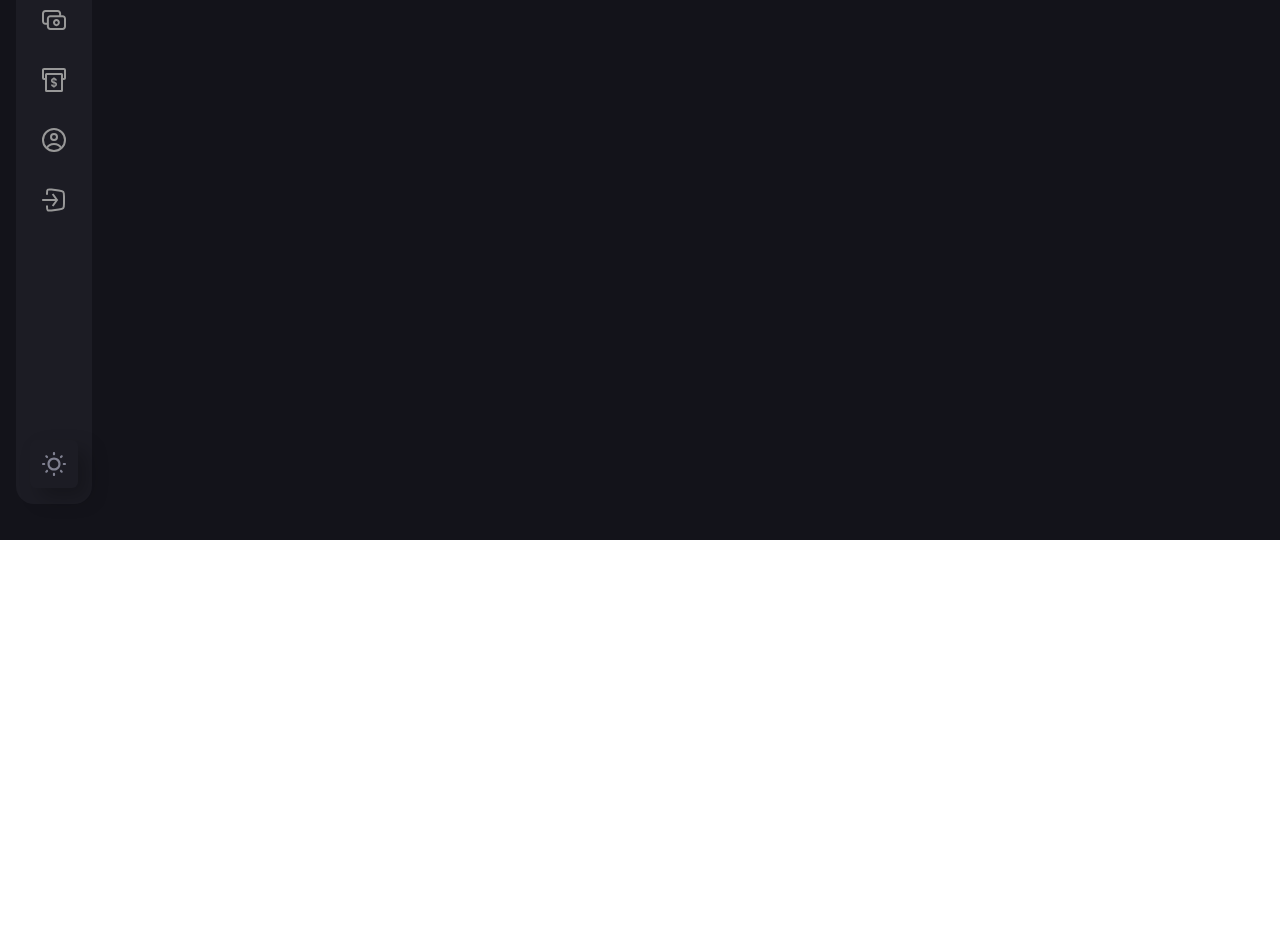
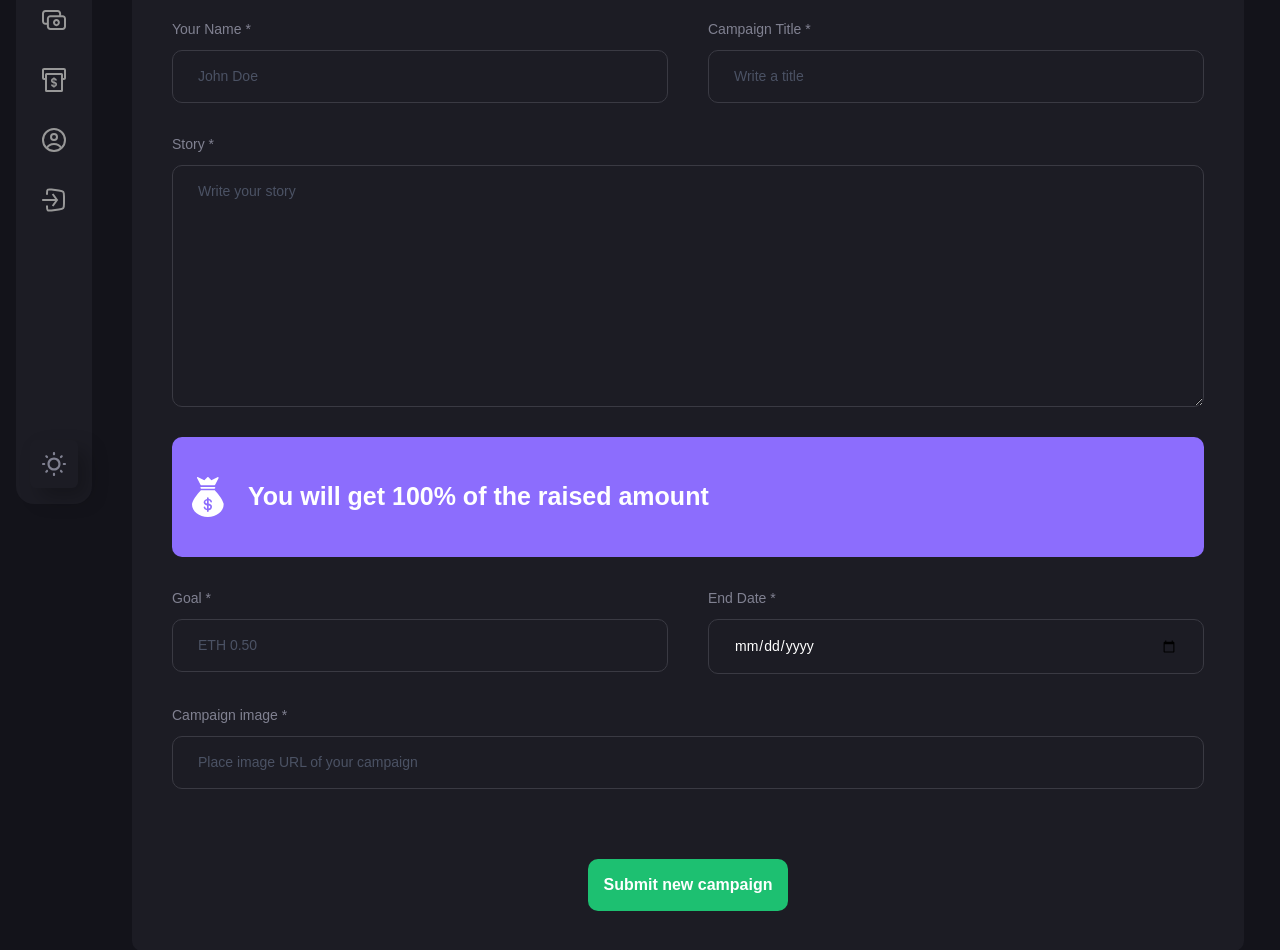
Before and after one commit to GuyRobot/FoundingUI, a React (Vite) app: page /create-campaign in a window 1280 px wide. Shown: the part 260-1210 px from the top of the page. Before the commit the page ends 800 px from the top, so only its background shows below. Built offline with nearby package versions, Linux system fonts and the light colour scheme; what @thirdweb-dev/react would draw is missing.

Commit message:
Add create campaign page

```diff
--- /dev/null
+++ b/src/components/FormField.jsx
@@ -0,0 +1,33 @@
+import React from 'react'
+
+const FormField = ({ labelName, placeholder, inputType, isTextArea, value, handleChange }) => {
+  return (
+    <label className="flex-1 w-full flex flex-col">
+      {labelName && (
+        <span className="font-epilogue font-medium text-[14px] leading-[22px] text-[#808191] mb-[10px]">{labelName}</span>
+      )}
+      {isTextArea ? (
+        <textarea
+          required
+          value={value}
+          onChange={handleChange}
+          rows={10}
+          placeholder={placeholder}
+          className="py-[15px] sm:px-[25px] px-[15px] outline-none border-[1px] border-[#3a3a43] bg-transparent font-epilogue text-white text-[14px] placeholder:text-[#4b5264] rounded-[10px] sm:min-w-[300px]"
+        />
+      ) : (
+        <input
+          required
+          value={value}
+          onChange={handleChange}
+          type={inputType}
+          step="0.1"
+          placeholder={placeholder}
+          className="py-[15px] sm:px-[25px] px-[15px] outline-none border-[1px] border-[#3a3a43] bg-transparent font-epilogue text-white text-[14px] placeholder:text-[#4b5264] rounded-[10px] sm:min-w-[300px]"
+        />
+      )}
+    </label>
+  )
+}
+
+export default FormField
--- a/src/components/Sidebar.jsx
+++ b/src/components/Sidebar.jsx
@@ -4,7 +4,6 @@ import { logo, sun } from '../assets';
 import { navlinks } from '../constants';
 
 const Icon = ({ styles, name, imgUrl, isActive, disabled, onClickCallback }) => {
-    console.log('ksfjskf', imgUrl);
     return (
         <div className={`w-[48px] h-[48px] rounded-md flex justify-center items-center ${!disabled && 'cursor-pointer'} ${styles} ${isActive && isActive === name && 'bg-[#2c2f32]'}`}
             onClick={onClickCallback}>
--- a/src/pages/CreateCampaign.jsx
+++ b/src/pages/CreateCampaign.jsx
@@ -1,8 +1,114 @@
-import React from 'react'
+import React, { useState } from 'react'
+import { useNavigate } from 'react-router-dom';
+import FormField from '../components/FormField';
+import { checkIfImage } from "./../utils";
+import { money } from '../assets';
+import { CustomButton } from '../components';
 
 function CreateCampaign() {
+  const navigate = useNavigate();
+  const [isLoading, setIsLoading] = useState(false);
+  const [form, setForm] = useState({
+    name: '',
+    title: '',
+    description: '',
+    target: '',
+    deadline: '',
+    image: ''
+  });
+
+  const handleFormFieldChange = (fieldName, e) => {
+    setForm({ ...form, [fieldName]: e.target.value })
+  }
+
+  const handleSubmit = async (e) => {
+    e.preventDefault();
+
+    checkIfImage(form.image, async (exists) => {
+      if(exists) {
+        setIsLoading(true)
+        await createCampaign({ ...form, target: ethers.utils.parseUnits(form.target, 18)})
+        setIsLoading(false);
+        navigate('/');
+      } else {
+        alert('Provide valid image URL')
+        setForm({ ...form, image: '' });
+      }
+    })
+  }
+
   return (
-    <div>CreateCampaign</div>
+    <div className="bg-[#1c1c24] flex justify-center items-center flex-col rounded-[10px] sm:p-10 p-4">
+      {isLoading && "Loading ..."}
+      <div className="flex justify-center items-center p-[16px] sm:min-w-[380px] bg-[#3a3a43] rounded-[10px]">
+        <h1 className="font-epilogue font-bold sm:text-[25px] text-[18px] leading-[38px] text-white">Start a Campaign</h1>
+      </div>
+
+      <form onSubmit={handleSubmit} className="w-full mt-[65px] flex flex-col gap-[30px]">
+        <div className="flex flex-wrap gap-[40px]">
+          <FormField
+            labelName="Your Name *"
+            placeholder="John Doe"
+            inputType="text"
+            value={form.name}
+            handleChange={(e) => handleFormFieldChange('name', e)}
+          />
+          <FormField
+            labelName="Campaign Title *"
+            placeholder="Write a title"
+            inputType="text"
+            value={form.title}
+            handleChange={(e) => handleFormFieldChange('title', e)}
+          />
+        </div>
+
+        <FormField
+            labelName="Story *"
+            placeholder="Write your story"
+            isTextArea
+            value={form.description}
+            handleChange={(e) => handleFormFieldChange('description', e)}
+          />
+
+        <div className="w-full flex justify-start items-center p-4 bg-[#8c6dfd] h-[120px] rounded-[10px]">
+          <img src={money} alt="money" className="w-[40px] h-[40px] object-contain"/>
+          <h4 className="font-epilogue font-bold text-[25px] text-white ml-[20px]">You will get 100% of the raised amount</h4>
+        </div>
+
+        <div className="flex flex-wrap gap-[40px]">
+          <FormField
+            labelName="Goal *"
+            placeholder="ETH 0.50"
+            inputType="text"
+            value={form.target}
+            handleChange={(e) => handleFormFieldChange('target', e)}
+          />
+          <FormField
+            labelName="End Date *"
+            placeholder="End Date"
+            inputType="date"
+            value={form.deadline}
+            handleChange={(e) => handleFormFieldChange('deadline', e)}
+          />
+        </div>
+
+        <FormField
+            labelName="Campaign image *"
+            placeholder="Place image URL of your campaign"
+            inputType="url"
+            value={form.image}
+            handleChange={(e) => handleFormFieldChange('image', e)}
+          />
+
+          <div className="flex justify-center items-center mt-[40px]">
+            <CustomButton
+              btnType="submit"
+              title="Submit new campaign"
+              styles="bg-[#1dc071]"
+            />
+          </div>
+      </form>
+    </div>
   )
 }
 
```
